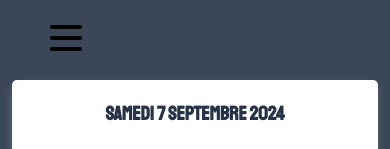
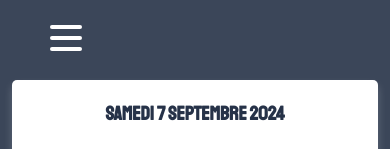
Before and after one commit to tatiana-sthl/wedding, a Next.js app: page / in a window 390 px wide. Shown: the top 149 px of the page. Built offline with nearby package versions, Linux system fonts and the light colour scheme.

Commit message:
add style about hamburger menu

```diff
--- a/src/app/page.module.css
+++ b/src/app/page.module.css
@@ -318,7 +318,7 @@
 
       .navbar .navcontainermenu a {
         text-decoration: none;
-        color: black;
+        color: #263248;
         font-weight: 600;
         font-size: 4vw;
       }
@@ -363,7 +363,7 @@
         height: 4px;
         width: 100%;
         border-radius: 10px;
-        background: black;
+        background: #ffffff;
       }
 
       .navcontainermenu .hamburgerlines .line1 {
@@ -382,7 +382,7 @@
 
       .navbar .menuitems {
         padding-top: 22vw;
-        background-image: url(http://evekinesio.fr/wp-content/uploads/2023/10/greenbg.png);
+        background-color: #d9cdb7;
         height: 105vh;
         width: 100%;
         transform: translate(-150%);
```
